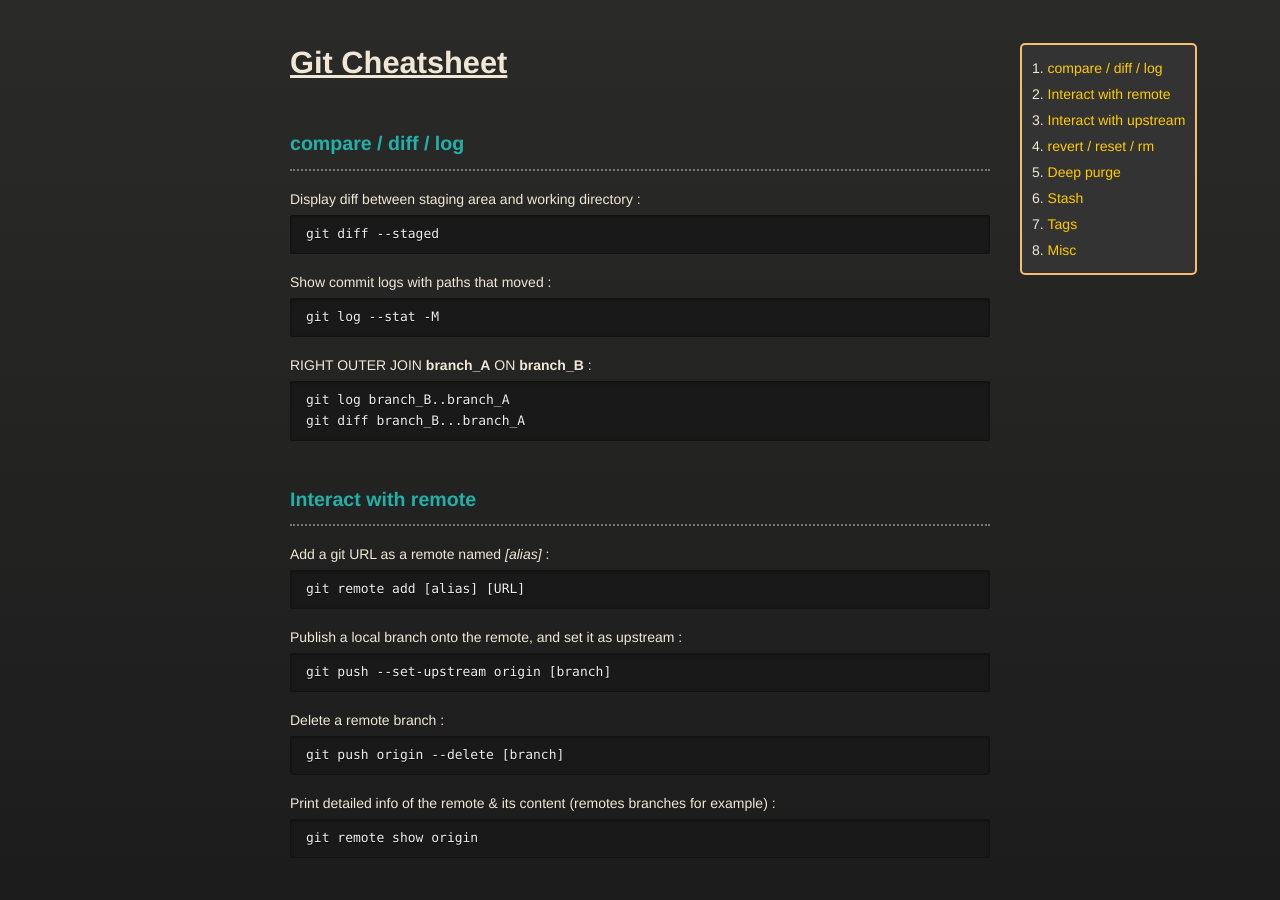
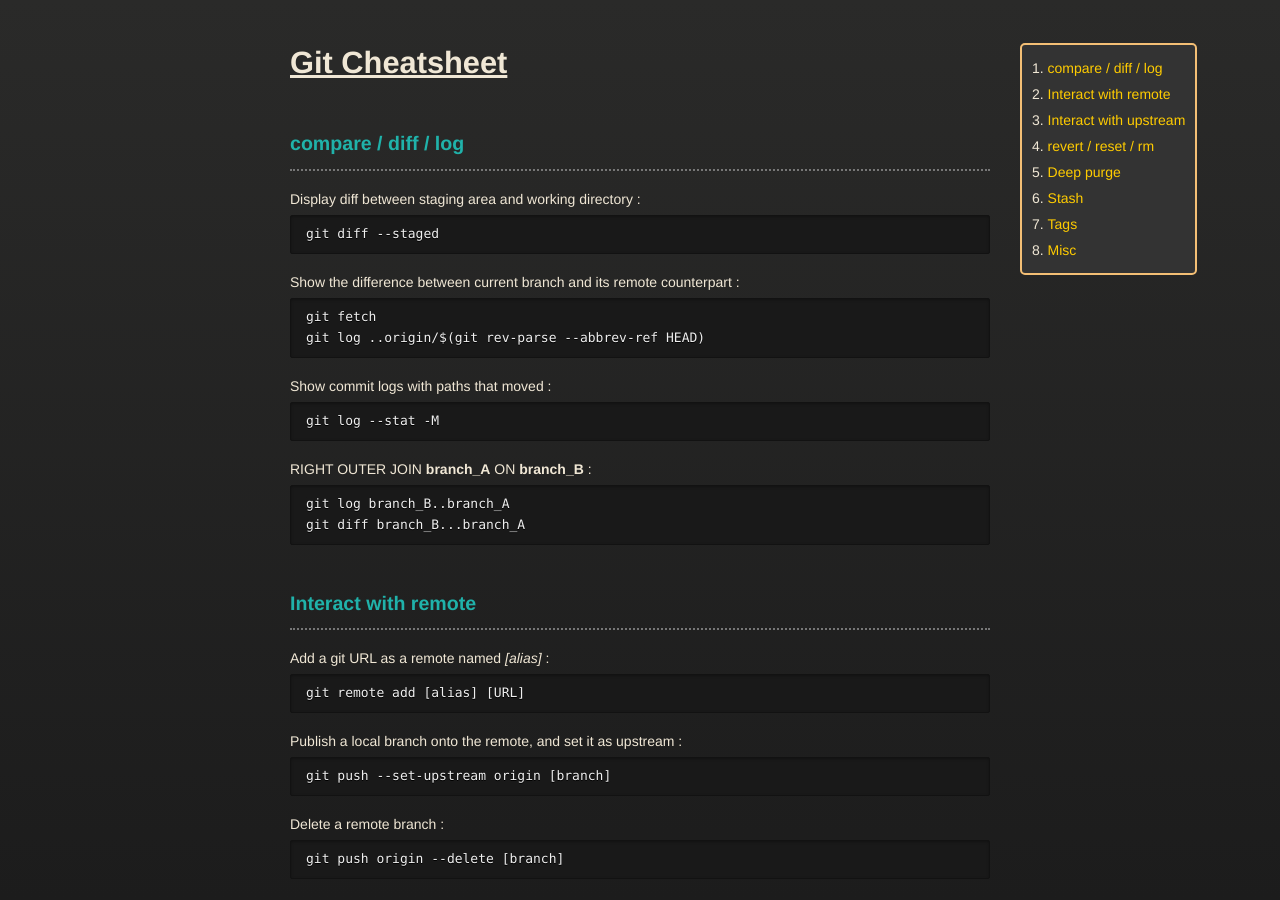
Before and after one commit to vincent-clipet/cheatsheets, a Jekyll site: the page built from markdown/git.md, in a window 1280 px wide and 900 px high. Built offline with Jekyll 4.4.1, drawn with Linux system fonts in a browser that asks for light colours; our own code applies the rules of GitHub Pages for plain Markdown files.

Commit message:
feat(git): added a command to commit-diff the local branch and its remote counterpart

````diff
--- a/markdown/git.md
+++ b/markdown/git.md
@@ -14,6 +14,12 @@
 Display diff between staging area and working directory :
 ```md
 git diff --staged
+```
+
+Show the difference between current branch and its remote counterpart :
+```md
+git fetch
+git log ..origin/$(git rev-parse --abbrev-ref HEAD)
 ```
 
 Show commit logs with paths that moved :
````
Also changed, not shown: markdown/Index.md (+2 -2 lines).
